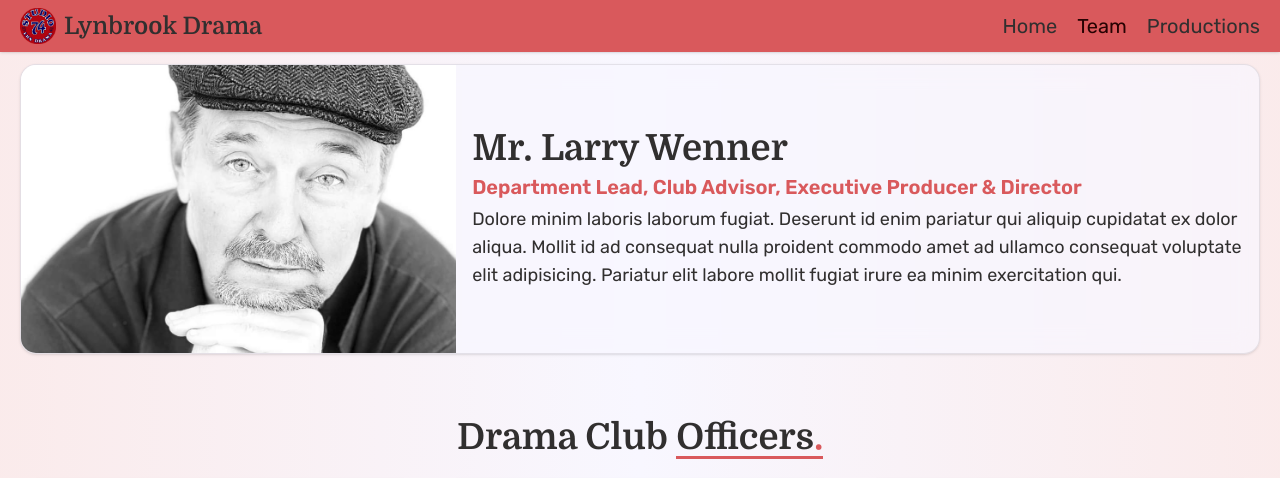
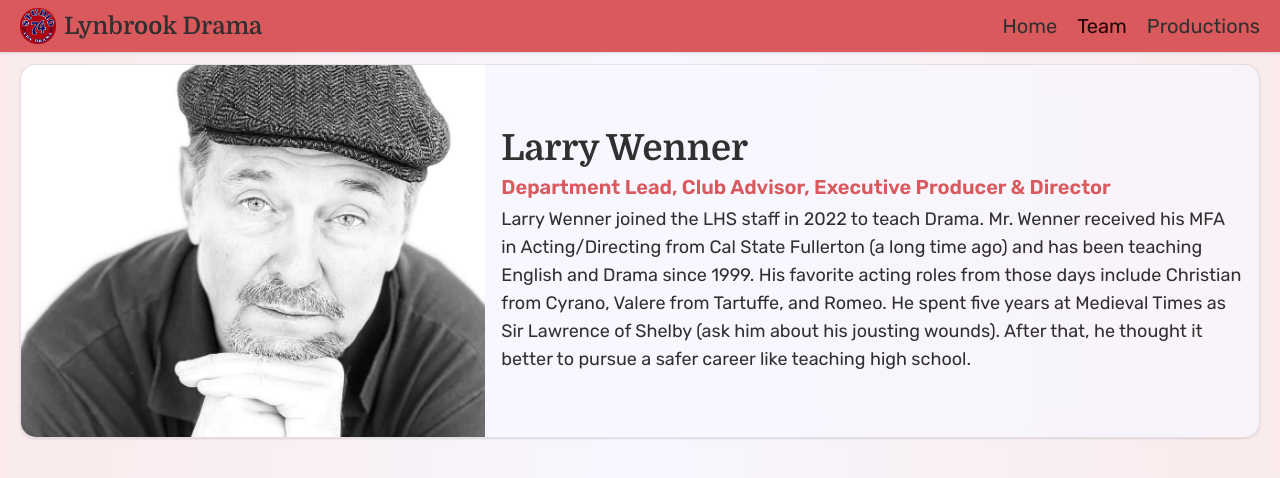
Before and after one commit to lynbrookstudio74/studio74website, a Next.js app: page /team in a window 1280 px wide. Shown: the top 478 px of the page. Built offline with nearby package versions, Linux system fonts and the light colour scheme.

Commit message:
updating some stuff

```diff
--- a/app/lib/data.ts
+++ b/app/lib/data.ts
@@ -30,7 +30,7 @@ export const text = {
     classTitle: "Training the Next Generation of /Thespians/",
     beginningDesc:
       "Beginning Drama gives students an introductory training in acting, with emphasis on voice, movement, improvisation, mental and script preparation, and various acting techniques. The course also includes the history of theatre and its contributions to world cultures, as well as playwriting and directing techniques.",
-    beginningImage: "/prod.png",
+    beginningImage: "/begdrama.jpg",
     advancedDesc:
       "Advanced Drama is for students who want more advanced training in acting. The course dives deeper into analyzing, performing, and evaluating dramatic works. Additionally, there is continued instruction in voice, staging, and character analysis. Students will rehearse and perform for an audience, and will also have the opportunity to participate in festivals and competitions.",
     advancedImage: "/advdrama.jpg",
@@ -129,10 +129,10 @@ export const productionHeads: Head[] = [
 ];
 
 export const advisor: Lead = {
-  name: "Mr. Larry Wenner",
+  name: "Larry Wenner",
   role: "Department Lead, Club Advisor, Executive Producer & Director",
   image: "/team/wenner.jpg",
-  bio: "Dolore minim laboris laborum fugiat. Deserunt id enim pariatur qui aliquip cupidatat ex dolor aliqua. Mollit id ad consequat nulla proident commodo amet ad ullamco consequat voluptate elit adipisicing. Pariatur elit labore mollit fugiat irure ea minim exercitation qui.",
+  bio: "Larry Wenner joined the LHS staff in 2022 to teach Drama. Mr. Wenner received his MFA in Acting/Directing from Cal State Fullerton (a long time ago) and has been teaching English and Drama since 1999. His favorite acting roles from those days include Christian from Cyrano, Valere from Tartuffe, and Romeo. He spent five years at Medieval Times as Sir Lawrence of Shelby (ask him about his jousting wounds). After that, he thought it better to pursue a safer career like teaching high school.",
 };
 
 export const officers: Lead[] = [
--- a/app/productions/page.tsx
+++ b/app/productions/page.tsx
@@ -27,7 +27,8 @@ export default function Shows() {
           />
         </div>
         <h1 className="font-domine relative font-extrabold text-center z-20 text-5xl md:text-6xl text-white">
-          Some Corny Production <SpecialWord period>Statement</SpecialWord>
+          High Quality, Student-Led{" "}
+          <SpecialWord period>Productions</SpecialWord>
         </h1>
       </div>
       {currentProduction.display && (
--- a/app/team/page.tsx
+++ b/app/team/page.tsx
@@ -7,6 +7,7 @@ import {
   officers,
   productionHeads,
 } from "../lib/data";
+import Image from "next/image";
 
 export const metadata = {
   title: "Team",
@@ -15,12 +16,29 @@ export const metadata = {
 export default function Team() {
   return (
     <main className="flex flex-col gap-16">
-      <HorizontalCard
-        image={advisor.image}
-        title={advisor.name}
-        subtitle={advisor.role}
-        content={advisor.bio}
-      />
+      <div className="rounded-2xl group shadow flex flex-col md:grid grid-cols-8 relative justify-start items-stretch bg-white bg-opacity-70 backdrop-blur-md overflow-hidden border border-black border-opacity-10">
+        <div className="relative w-full md:col-span-3 min-h-[60vw] md:min-h-0 z-0">
+          <Image
+            src={advisor.image}
+            fill
+            alt={advisor.name}
+            className="object-cover object-center"
+          />
+        </div>
+        <div
+          className={`px-4 py-5 md:py-[5vw] md:col-span-5 flex justify-center flex-col gap-1`}
+        >
+          <h1 className="font-domine text-3xl md:text-4xl text-black font-bold text-left">
+            {advisor.name}
+          </h1>
+          <h2 className="font-rubik text-red font-semibold text-left text-lg md:text-xl">
+            {advisor.role}
+          </h2>
+          <p className="font-rubik text-base md:text-lg text-black text-left">
+            {advisor.bio}
+          </p>
+        </div>
+      </div>
       <div className="flex flex-col gap-5">
         <h1 className="font-domine text-3xl md:text-4xl text-center font-bold">
           Drama Club <SpecialWord period>Officers</SpecialWord>
```
Also changed, not shown: 1 other file (tests, documents, lock files or other folders).
